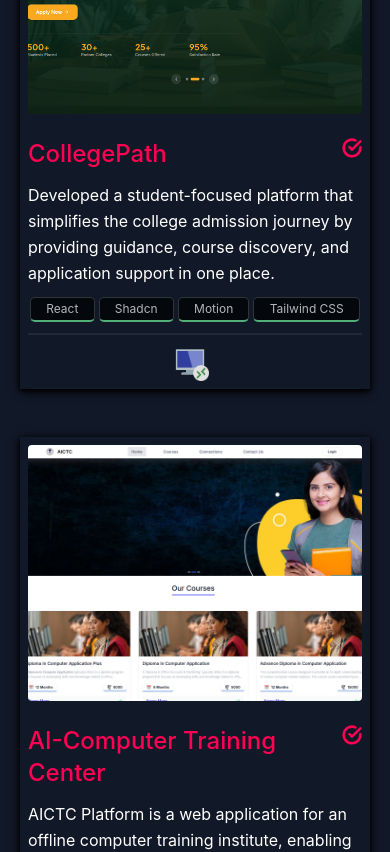
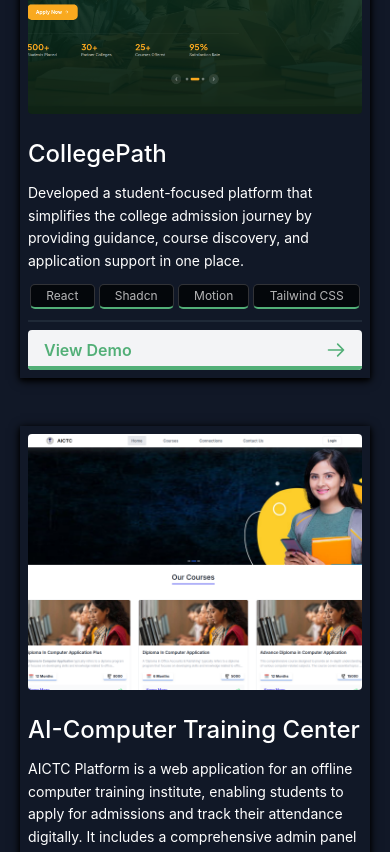
Before and after one commit to num-js/portfolio, a React (Create React App) app: page / in a window 390 px wide. Shown: the part 3601-4453 px from the top of the page. Built offline with nearby package versions, Linux system fonts and the light colour scheme; a web font is replaced by a local one.

Commit message:
Mobile screen Project section changes

```diff
--- a/src/components/Projects/Projects.js
+++ b/src/components/Projects/Projects.js
@@ -99,7 +99,7 @@ const Projects = () => {
 
                                                     {projectData?.demo && <span>
                                                         <a target="_BLANK" href={projectData?.demo}>
-                                                            <AnimatedHoverButton btnTxt={'View Demo'} />
+                                                            <AnimatedHoverButton btnTxt={'View Demo'} btnClass={"mt-3"} />
                                                         </a>
                                                     </span>}
 
--- a/src/components/Projects/SingleProject.js
+++ b/src/components/Projects/SingleProject.js
@@ -1,5 +1,6 @@
 import React from 'react';
 import { SkillsView } from '../SharedComponents';
+import AnimatedHoverButton from '../shared/AnimatedHoverButton';
 
 const SingleProject = ({ projectData }) => {
     return (
@@ -11,12 +12,12 @@ const SingleProject = ({ projectData }) => {
                     />
                     <div className="w-full mt-6 lg:w-1/2 lg:pl-10 lg:py-6 lg:mt-0">
                         <div className="flex justify-between">
-                            <h1 className="mb-1 text-2xl font-medium title-font ncolor-pink">{projectData.name}</h1>
-                            {!projectData.repo && <span title="company">
+                            <h1 className="mb-1 text-2xl font-medium title-font text-white">{projectData.name}</h1>
+                            {/* {!projectData.repo && <span title="company">
                                 <svg fill="none" stroke="currentColor" strokeLinecap="round" strokeLinejoin="round" strokeWidth="3" className="flex-shrink w-5 h-5" color="#ff0052" viewBox="0 0 24 24"><path d="M22 11.08V12a10 10 0 11-5.93-9.14"></path><path d="M22 4L12 14.01l-3-3"></path></svg>
-                            </span>}
+                            </span>} */}
                         </div>
-                        <p className="my-2 leading-relaxed text-white">
+                        <p className="my-2 leading-relaxed text-white text-sm">
                             {projectData.description}
                         </p>
 
@@ -27,21 +28,21 @@ const SingleProject = ({ projectData }) => {
                         <div className="flex items-center border-b-2 border-gray-800"></div>
 
                         <div className="flex items-center justify-around mt-2">
-                            {projectData?.demo && <span>
-                                <a target="_BLANK" href={projectData?.demo}>
-                                    <img alt="numan ahmed" src="../icons/demo.png" width="80%" />
+                            {projectData?.demo && <span className="w-full">
+                                <a target="_BLANK" className="my-2" href={projectData?.demo}>
+                                    <AnimatedHoverButton btnTxt={'View Demo'} btnClass={""} />
                                 </a>
                             </span>}
-                            {projectData?.code && <span>
+                            {/* {projectData?.code && <span>
                                 <a target="_BLANK" href={projectData?.code}>
                                     <img alt="numan ahmed" src="../icons/codes.png" width="80%" />
                                 </a>
-                            </span>}
-                            {projectData.repo && <span>
+                            </span>} */}
+                            {/* {projectData.repo && <span>
                                 <a target="_BLANK" href={`${projectData.repo}`}>
                                     <img alt="numan ahmed" src="../icons/github-small.svg" width="80%" />
                                 </a>
-                            </span>}
+                            </span>} */}
                         </div>
                     </div>
                 </div>
--- a/src/components/shared/AnimatedHoverButton.jsx
+++ b/src/components/shared/AnimatedHoverButton.jsx
@@ -1,6 +1,6 @@
-export default function ({ btnTxt }) {
+export default function ({ btnTxt, btnClass }) {
     return (
-        <div className="mt-3 relative inline-flex items-center justify-start py-2 pl-4 pr-12 overflow-hidden font-semibold text-[#52af77] transition-all duration-150 ease-in-out rounded bg-gray-100 dark:bg-gray-800 dark:text-[#52af77] hover:pl-10 hover:pr-6 group w-full cursor-pointer active:scale-95">
+        <div className={"relative inline-flex items-center justify-start py-2 pl-4 pr-12 overflow-hidden font-semibold text-[#52af77] transition-all duration-150 ease-in-out rounded bg-gray-100 dark:bg-gray-800 dark:text-[#52af77] hover:pl-10 hover:pr-6 group w-full cursor-pointer active:scale-95 " + (btnClass ? btnClass : '')}>
             <span className="absolute bottom-0 left-0 w-full h-1 transition-all duration-150 ease-in-out bg-[#52af77] group-hover:h-full"></span>
                 <span className="absolute right-0 pr-4 duration-200 ease-out group-hover:translate-x-12">
                     <svg className="w-5 h-5 text-[#52af77] dark:text-[#7fcf9a]" fill="none" stroke="currentColor" viewBox="0 0 24 24">
```
